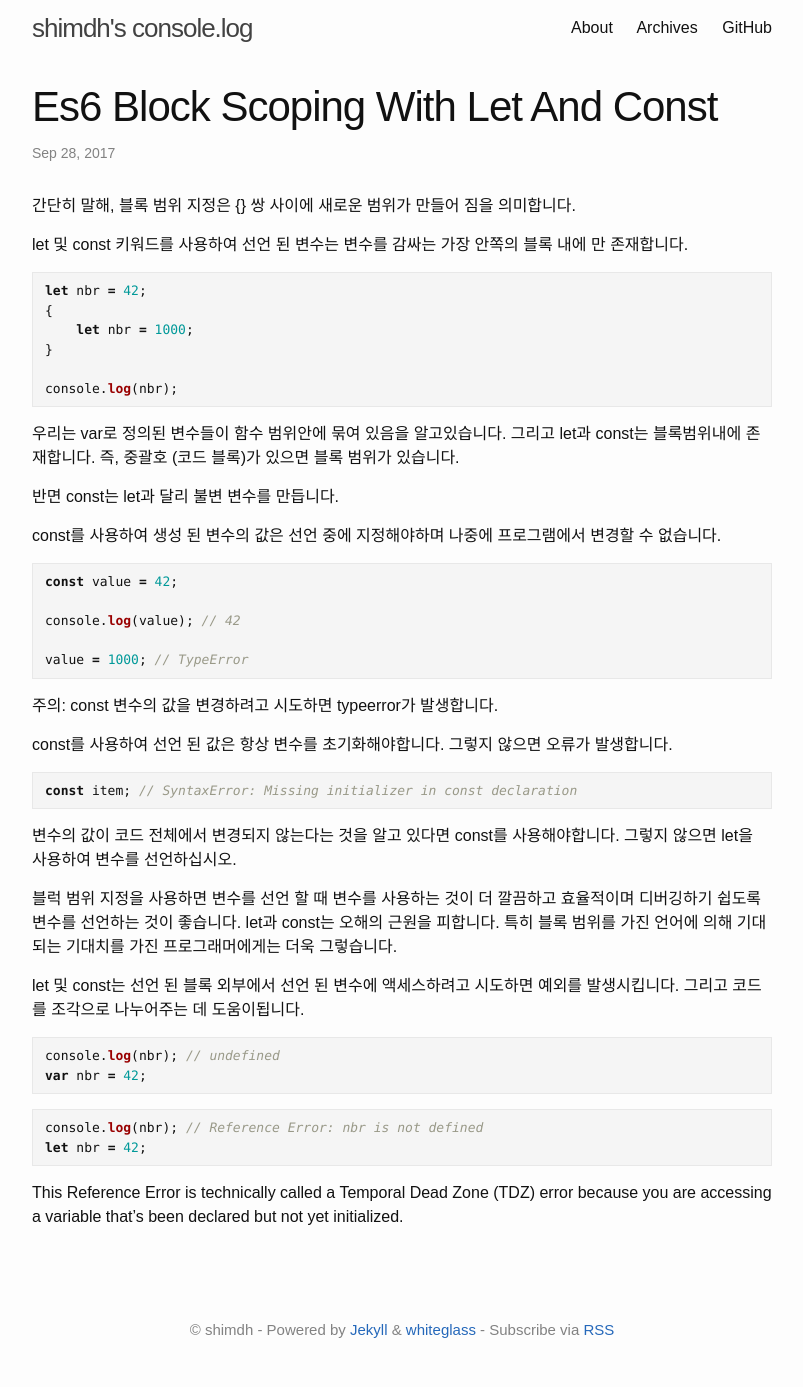
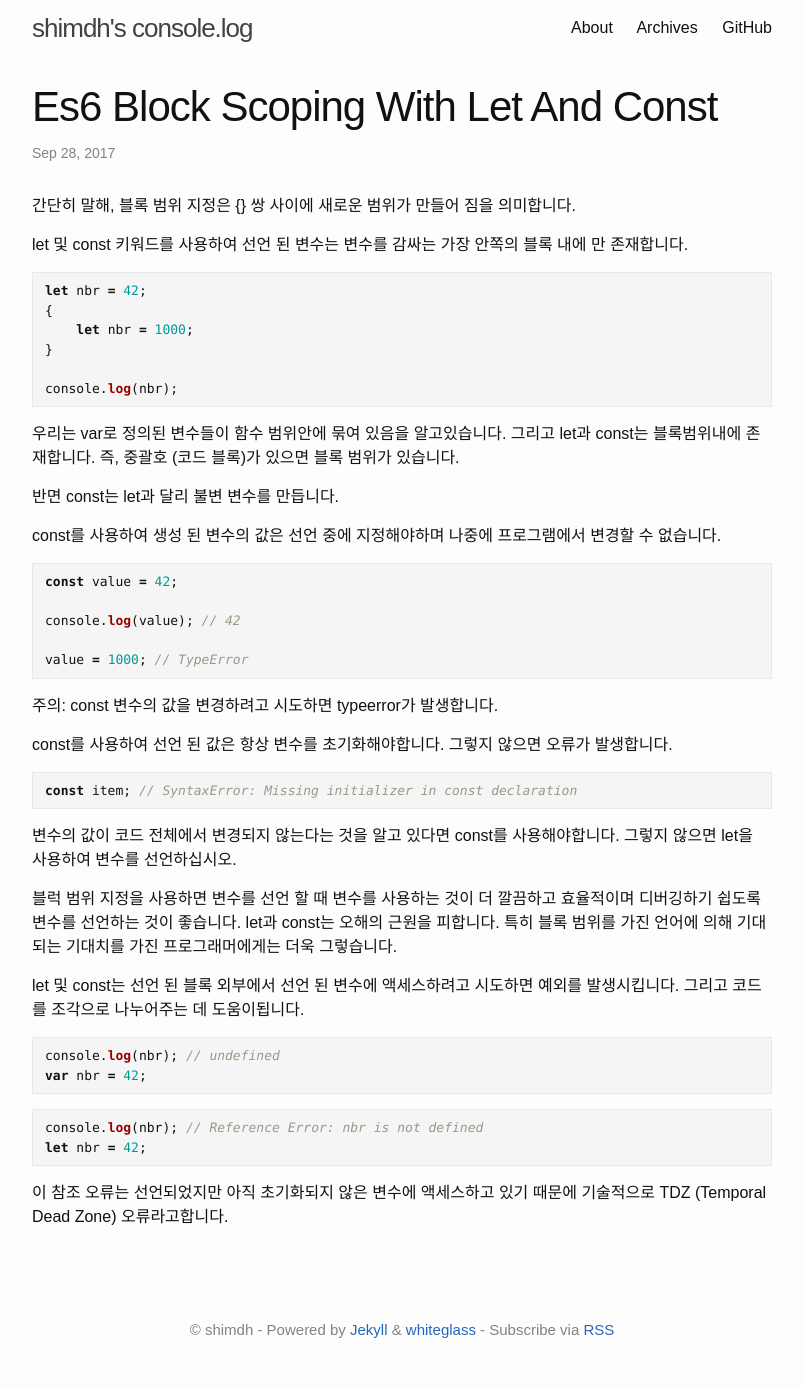
Before and after one commit to yous/whiteglass, a Jekyll site: the page built from _posts/2017-09-28-es6-block-scoping-with-let-and-const.md, in a window 1280 px wide. Shown: the whole page, without its empty margins (238-1041 px from the left). Built offline with Jekyll 4.4.1, drawn with Linux system fonts in a browser that asks for light colours.

Commit message:
added translations

```diff
--- a/_posts/2017-09-28-es6-block-scoping-with-let-and-const.md
+++ b/_posts/2017-09-28-es6-block-scoping-with-let-and-const.md
@@ -64,4 +64,5 @@ console.log(nbr); // Reference Error: nbr is not defined
 let nbr = 42;
 {% endhighlight %}
 
-This Reference Error is technically called a Temporal Dead Zone (TDZ) error because you are accessing a variable that's been declared but not yet initialized.
+<!-- This Reference Error is technically called a Temporal Dead Zone (TDZ) error because you are accessing a variable that's been declared but not yet initialized. -->
+이 참조 오류는 선언되었지만 아직 초기화되지 않은 변수에 액세스하고 있기 때문에 기술적으로 TDZ (Temporal Dead Zone) 오류라고합니다.
```
